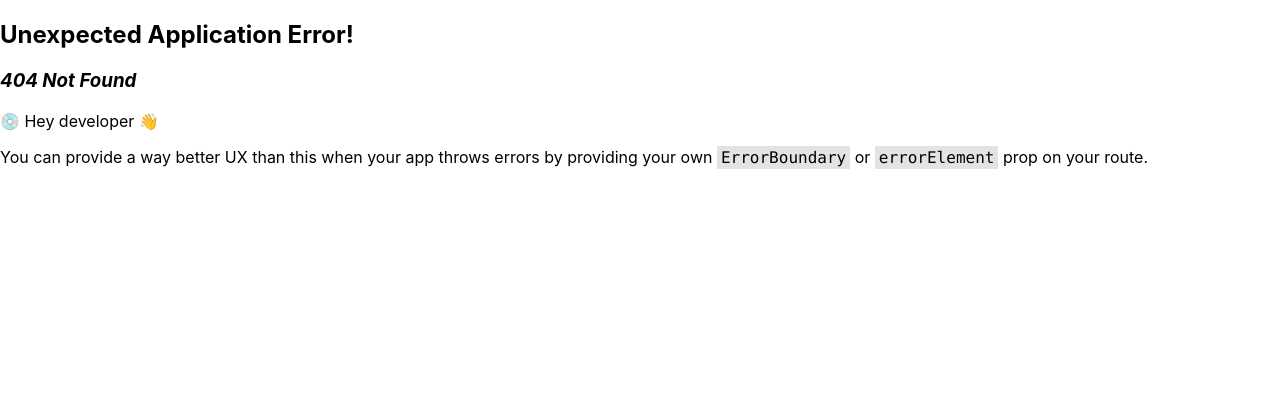
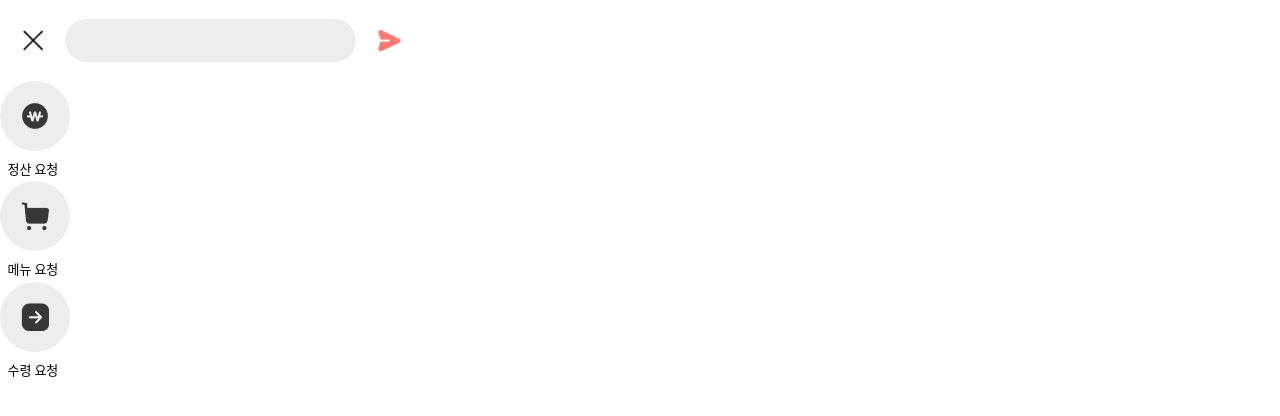
Before and after one commit to teamPotz/potz, a React (Vite) app in the folder client/: page /components in a window 1280 px wide. Before the commit this address had no page. Shown: the top 416 px of the page. Built offline with nearby package versions, Linux system fonts and the light colour scheme.

Commit message:
File: 컴포넌트 tsx로 변경

```diff
--- a/client/src/components/ChatRequireButton.jsx
+++ b/client/src/components/ChatRequireButton.tsx
@@ -2,7 +2,12 @@ import React from "react";
 import COLOR from "../utility/Color";
 import styled from "styled-components";
 
-const ChatRequireButton = props => {
+type props = {
+    imageURL: string;
+    text: string;
+}
+
+const ChatRequireButton = ({imageURL, text }: props) => {
     const Wrapper = styled.div`
         display: flex;
         flex-direction: column;
@@ -38,7 +43,7 @@ const ChatRequireButton = props => {
     `;
 
     const Coin = styled.img.attrs({
-        src: props.image,
+        src: imageURL,
         alt: "icon",
     })`
         /* icon-coin-mono */
@@ -69,7 +74,7 @@ const ChatRequireButton = props => {
                 <Icon>
                     <Coin/>
                 </Icon>
-                <Text>{props.text}</Text>
+                <Text>{text}</Text>
             </Wrapper>
         </>
     )
--- /dev/null
+++ b/client/src/components/ComponentsTest.jsx
@@ -0,0 +1,15 @@
+import ChatInput from "./ChatInput";
+import ChatRequireButton from "./ChatRequireButton";
+
+const ComponentsTest = () => {
+    return(
+        <>
+            <ChatInput/>
+            <ChatRequireButton imageURL={"images/components/icon-coin-mono.png"} text={'정산 요청'}></ChatRequireButton>
+            <ChatRequireButton imageURL={"images/components/Union.png"} text={'메뉴 요청'}></ChatRequireButton>
+            <ChatRequireButton imageURL={"images/components/Arrow - Right Square.png"} text={'수령 요청'}></ChatRequireButton>
+        </>
+    )
+}
+
+export default ComponentsTest;
--- a/client/src/main.jsx
+++ b/client/src/main.jsx
@@ -5,6 +5,7 @@ import './index.css';
 import App from './App.jsx';
 import AboutSample from './pages/AboutSample';
 import FetchTest from './pages/FetchTest';
+import ComponentsTest from './components/ComponentsTest';
 
 const router = createBrowserRouter([
   {
@@ -19,6 +20,10 @@ const router = createBrowserRouter([
     path: '/fetch',
     element: <FetchTest />,
   },
+  {
+    path: '/components',
+    element: <ComponentsTest />,
+  },
 ]);
 
 ReactDOM.createRoot(document.getElementById('root')).render(
```
Also changed, not shown: client/src/components/test.jsx (deleted, +0 -15 lines), client/src/components/ChatInput.tsx (renamed from client/src/components/ChatInput.jsx), 1 other file (tests, documents, lock files or other folders).
